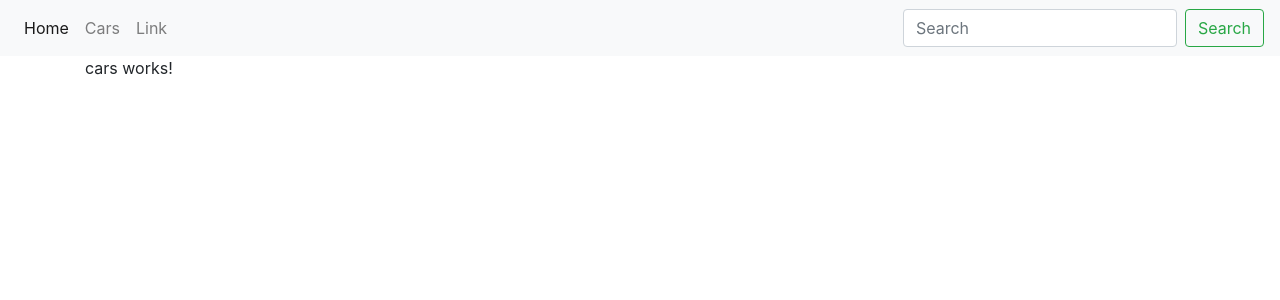
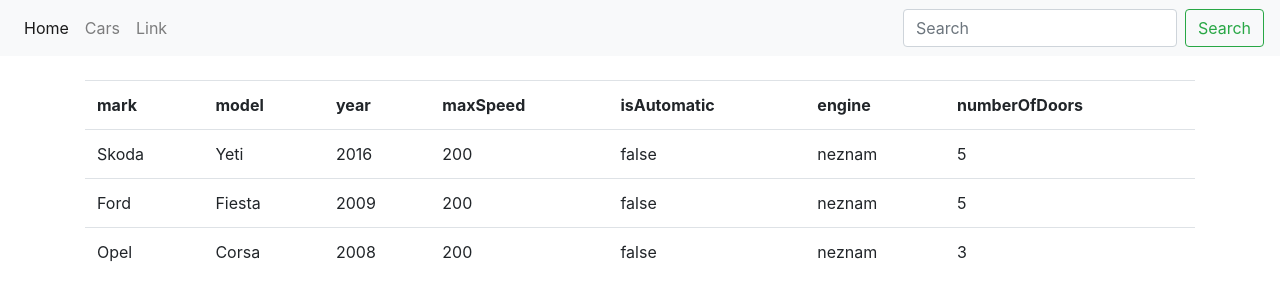
Before and after one commit to aleksandar8821/cars-angular, an Angular app: page /cars in a window 1280 px wide. Shown: the top 300 px of the page. Built offline with nearby package versions, Linux system fonts and the light colour scheme.

Commit message:
zadatak2

```diff
--- a/src/app/app.module.ts
+++ b/src/app/app.module.ts
@@ -5,6 +5,8 @@
 import { AppComponent } from './app.component';
 import { LayoutComponent } from './components/layout/layout.component';
 import { CarsComponent } from './components/cars/cars.component';
+
+import { CarsService } from './shared/services/cars.service';
 
 @NgModule({
   declarations: [
@@ -16,7 +18,7 @@
     BrowserModule,
     AppRoutingModule
   ],
-  providers: [],
+  providers: [CarsService],
   bootstrap: [AppComponent]
 })
 export class AppModule { }
--- a/src/app/components/cars/cars.component.html
+++ b/src/app/components/cars/cars.component.html
@@ -1,3 +1,21 @@
-<p>
-  cars works!
-</p>
+<table class="table">
+	<tr>
+		<th>mark</th>
+		<th>model</th>
+		<th>year</th>
+		<th>maxSpeed</th>
+		<th>isAutomatic</th>
+		<th>engine</th>
+		<th>numberOfDoors</th>
+	</tr>
+	<tr *ngFor = "let car of cars">
+		<td>{{car.mark}}</td>
+		<td>{{car.model}}</td>
+		<td>{{car.year}}</td>
+		<td>{{car.maxSpeed}}</td>
+		<td>{{car.isAutomatic}}</td>
+		<td>{{car.engine}}</td>
+		<td>{{car.numberOfDoors}}</td>
+	</tr>
+
+</table>
--- a/src/app/components/cars/cars.component.ts
+++ b/src/app/components/cars/cars.component.ts
@@ -1,4 +1,5 @@
 import { Component, OnInit } from '@angular/core';
+import { CarsService } from '../../shared/services/cars.service';
 
 @Component({
   selector: 'app-cars',
@@ -7,7 +8,13 @@
 })
 export class CarsComponent implements OnInit {
 
-  constructor() { }
+	cars: Array<Object>;
+
+  constructor(private carsService:CarsService) {
+
+  	this.cars = carsService.getCars();
+
+  }
 
   ngOnInit() {
   }
--- a/src/app/components/layout/layout.component.html
+++ b/src/app/components/layout/layout.component.html
@@ -19,6 +19,7 @@
     </form>
   </div>
 </nav>
+<br>
 
 <div class="container">
   <router-outlet></router-outlet>
--- /dev/null
+++ b/src/app/shared/models/car.ts
@@ -0,0 +1,10 @@
+export class Car {
+	id?: number
+	mark?: string
+	model?: string
+	year?: string
+	maxSpeed?: string
+	isAutomatic?: boolean
+	engine?: string
+	numberOfDoors?: number
+}
--- /dev/null
+++ b/src/app/shared/services/cars.service.ts
@@ -0,0 +1,51 @@
+import { Injectable } from '@angular/core';
+import { Car } from '../models/car';
+
+@Injectable()
+export class CarsService {
+
+	private cars: Car[] = [
+
+		{
+			id: 1,
+			mark: "Skoda",
+			model: "Yeti",
+			year: "2016",
+			maxSpeed: "200",
+			isAutomatic: false,
+			engine: "neznam",
+			numberOfDoors: 5
+		},
+
+		{
+			id: 2,
+			mark: "Ford",
+			model: "Fiesta",
+			year: "2009",
+			maxSpeed: "200",
+			isAutomatic: false,
+			engine: "neznam",
+			numberOfDoors: 5
+		},
+
+		{
+			id: 3,
+			mark: "Opel",
+			model: "Corsa",
+			year: "2008",
+			maxSpeed: "200",
+			isAutomatic: false,
+			engine: "neznam",
+			numberOfDoors: 3
+		}
+
+	]
+
+	getCars():Array<Object> {
+    return this.cars;
+  }
+
+
+  constructor() { }
+
+}
```
Also changed, not shown: 1 other file (tests, documents, lock files or other folders).
